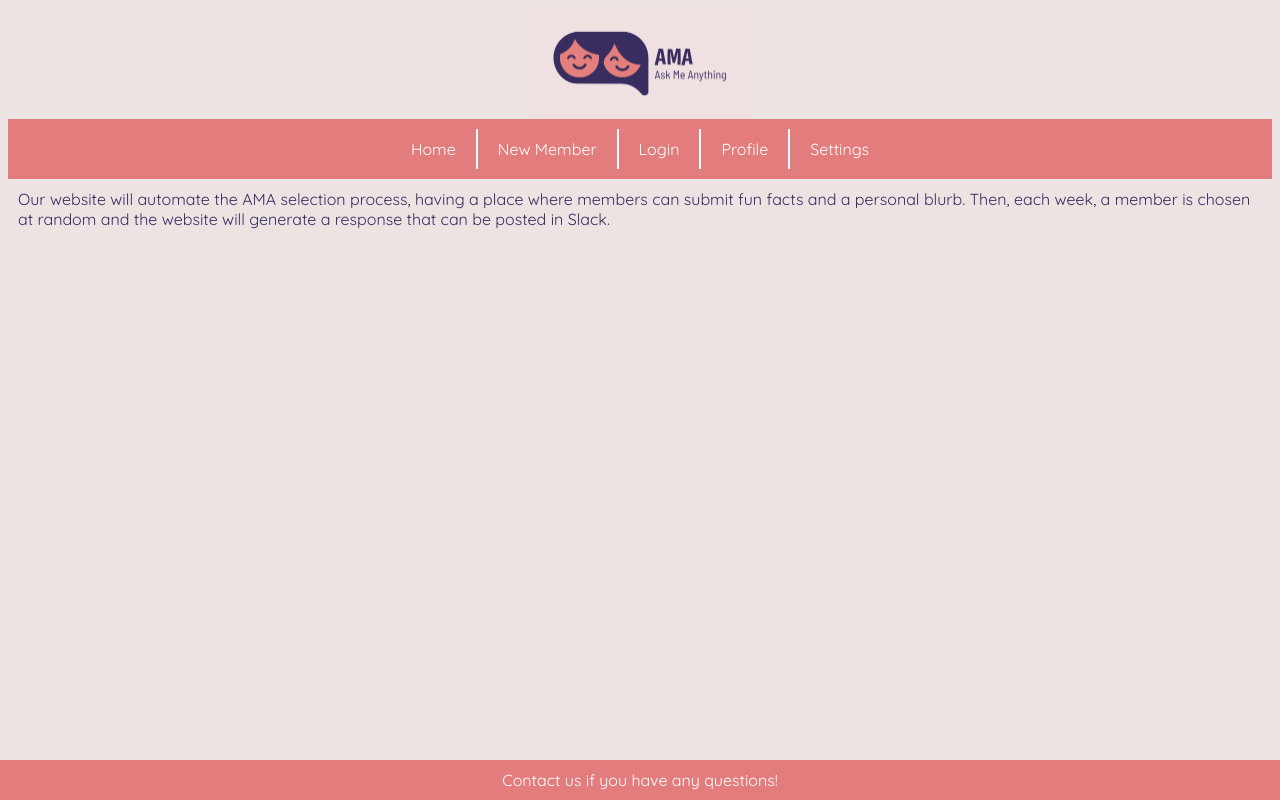
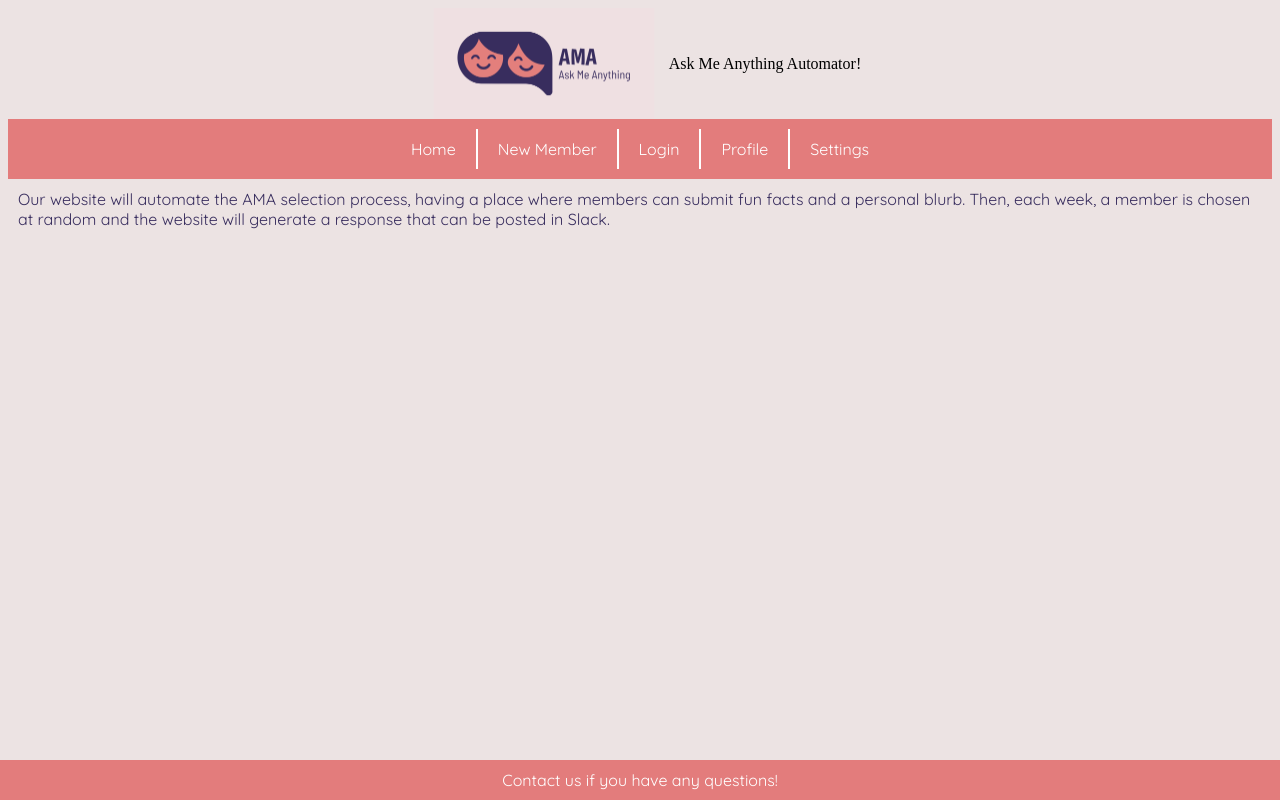
Before and after one commit to naman0r/ama-consulting-project, a React (Vite) app in the folder frontend/: page / in a window 1280 px wide. Built offline with nearby package versions, Linux system fonts and the light colour scheme; some icons are missing.

Commit message:
changed the header slightly, added a title next to the logo

```diff
--- a/frontend/src/components/Header.jsx
+++ b/frontend/src/components/Header.jsx
@@ -6,6 +6,7 @@ const Header = () => {
     return (
             <header>
             <img src={logo} alt="Logo"></img>
+            Ask Me Anything Automator!
             </header>
     );
 };
```
